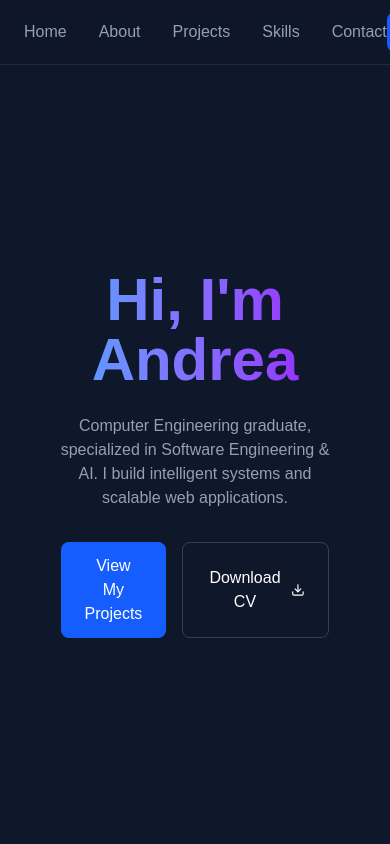
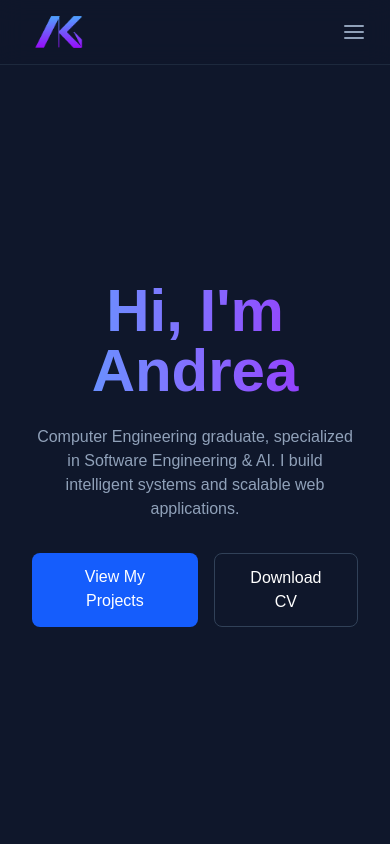
Before and after one commit to galassoandrea/portfolio, a Next.js app: page / in a window 390 px wide. Shown: the top 844 px of the page. Built offline with nearby package versions, Linux system fonts and the light colour scheme.

Commit message:
Update layout for better responsiveness

```diff
--- a/app/page.tsx
+++ b/app/page.tsx
@@ -12,7 +12,7 @@ export default function Home() {
       {/* Hero Section */}
       <section
         id="hero"
-        className="h-screen flex flex-col items-center justify-center text-center p-8"
+        className="h-screen flex flex-col items-center justify-center text-center md:p-8"
       >
         <h1 className="text-6xl font-bold bg-linear-to-r from-blue-400 to-purple-600 bg-clip-text text-transparent">
           Hi, I'm Andrea
@@ -34,7 +34,7 @@ export default function Home() {
             target="_blank"
           >
             Download CV
-            <FiDownload size={18} />
+            <FiDownload size={18} className="hidden md:inline"/>
           </Link>
         </div>
       </section>
@@ -43,7 +43,7 @@ export default function Home() {
       <About/>
 
       {/* Projects Section */}
-      <section id="projects" className="max-w-6xl mx-auto px-8 pb-24">
+      <section id="projects" className="max-w-6xl mx-auto md:px-8 md:pb-24">
         <h2 className="text-3xl font-bold mb-12 flex items-center gap-4">
           <span className="h-2 w-12 bg-blue-500"></span>
           Some Of My Projects
@@ -68,8 +68,8 @@ export default function Home() {
       <Skills />
 
       {/* Contact Section */}
-      <section id="contact" className="max-w-2xl mx-auto px-8 py-24">
-        <div className="bg-slate-800/30 border border-slate-800 rounded-2xl p-8 md:p-12">
+      <section id="contact" className="max-w-2xl mx-auto md:px-8 md:py-24">
+        <div className="bg-slate-800/30 border border-slate-800 rounded-2xl px-4 py-6 md:p-12">
           <h2 className="text-3xl font-bold mb-4">Get in Touch</h2>
           <p className="text-slate-400 mb-8">
             I'm currently looking for new opportunities. Whether you have a
--- a/components/About.tsx
+++ b/components/About.tsx
@@ -2,7 +2,7 @@ import { info } from "@/data/about"
 
 export default function About() {
     return (
-        <section id="about" className="max-w-6xl mb-30 mx-auto px-8 py-24">
+        <section id="about" className="max-w-6xl mb-30 mx-auto md:px-8 py-16 md:py-24">
         <h2 className="text-3xl font-bold mb-12 flex items-center gap-4">
           <span className="h-2 w-12 bg-blue-500"></span>
           About Me
--- a/components/Navbar.tsx
+++ b/components/Navbar.tsx
@@ -1,13 +1,36 @@
+'use client';
+
 import Link from 'next/link';
 import Image from 'next/image';
-import { FiGithub, FiLinkedin } from "react-icons/fi"
+import { FiGithub, FiLinkedin, FiMenu, FiX } from "react-icons/fi"
+import { useState } from 'react';
 
 export default function Navbar() {
+  const [isOpen, setIsOpen] = useState(false);
+
+  const toggleMenu = () => {
+    setIsOpen(!isOpen);
+  };
+
+  const closeMenu = () => {
+    setIsOpen(false);
+  };
+
+  const navLinks = [
+    { href: "/", label: "Home" },
+    { href: "#about", label: "About" },
+    { href: "#projects", label: "Projects" },
+    { href: "#skills", label: "Skills" },
+    { href: "#contact", label: "Contact" }
+  ];
+
   return (
     <nav className="fixed top-0 w-full z-50 bg-slate-900/80 backdrop-blur-md border-b border-slate-800">
       <div className="max-w-8xl mx-auto px-6 h-16 flex items-center justify-between">
+        {/* Logo */}
         <Link href="/" className="text-xl font-bold bg-linear-to-r from-blue-400 to-cyan-300 bg-clip-text text-transparent">
           <Image
+            className="w-18 md:w-20"
             src="/logo.png"
             width={80}
             height={80}
@@ -15,17 +38,21 @@ export default function Navbar() {
           />
         </Link>
 
-        <div className="flex gap-8 items-center text-md font-medium text-slate-400">
-          <Link href="/" className="hover:text-white transition">Home</Link>
-          <Link href="#about" className="hover:text-white transition">About</Link>
-          <Link href="#projects" className="hover:text-white transition">Projects</Link>
-          <Link href="#skills" className="hover:text-white transition">Skills</Link>
-          <Link href="#contact" className="hover:text-white transition">
-            Contact
-          </Link>
+        {/* Desktop Navigation */}
+        <div className="hidden md:flex gap-8 items-center text-md font-medium text-slate-400">
+          {navLinks.map((link) => (
+            <Link
+              key={link.href}
+              href={link.href}
+              className="hover:text-white transition"
+            >
+              {link.label}
+            </Link>
+          ))}
         </div>
 
-        <div className="flex gap-8 items-center text-md font-medium text-slate-400">
+        {/* Desktop Social & Resume */}
+        <div className="hidden md:flex gap-8 items-center text-md font-medium text-slate-400">
           <Link href="/cv_public.pdf" target="_blank" className="px-4 py-2 bg-blue-600 text-white rounded-lg hover:bg-blue-500 transition">Resume</Link>
           <a
               href="https://github.com/galassoandrea"
@@ -46,7 +73,67 @@ export default function Navbar() {
               <FiLinkedin size={20} />
           </a>
         </div>
+
+        {/* Mobile Menu Button */}
+        <button
+          onClick={toggleMenu}
+          className="md:hidden text-slate-400 hover:text-white transition"
+          aria-label="Toggle menu"
+        >
+          {isOpen ? <FiX size={24} /> : <FiMenu size={24} />}
+        </button>
       </div>
+
+      {/* Mobile Dropdown Menu */}
+      {isOpen && (
+        <div className="md:hidden bg-slate-800/95 border-b border-slate-700">
+          <div className="h-full px-6 py-4 space-y-4">
+            {/* Mobile Navigation Links */}
+            {navLinks.map((link) => (
+              <Link
+                key={link.href}
+                href={link.href}
+                className="block text-slate-300 hover:text-white transition py-2"
+                onClick={closeMenu}
+              >
+                {link.label}
+              </Link>
+            ))}
+
+            {/* Mobile Resume Button */}
+            <Link
+              href="/cv_public.pdf"
+              target="_blank"
+              className="block px-4 py-2 bg-blue-600 text-white rounded-lg hover:bg-blue-500 transition text-center"
+              onClick={closeMenu}
+            >
+              Resume
+            </Link>
+
+            {/* Mobile Social Links */}
+            <div className="flex gap-6 pt-4 border-t border-slate-700">
+              <a
+                href="https://github.com/galassoandrea"
+                target="_blank"
+                rel="noopener noreferrer"
+                className="text-slate-400 hover:text-white transition-colors"
+                aria-label="GitHub"
+              >
+                <FiGithub size={20} />
+              </a>
+              <a
+                href="https://www.linkedin.com/in/andrea-galasso-751798167"
+                target="_blank"
+                rel="noopener noreferrer"
+                className="text-slate-400 hover:text-white transition-colors"
+                aria-label="LinkedIn"
+              >
+                <FiLinkedin size={20} />
+              </a>
+            </div>
+          </div>
+        </div>
+      )}
     </nav>
   );
 }
--- a/components/Skills.tsx
+++ b/components/Skills.tsx
@@ -49,7 +49,7 @@ const skillIcons = {
 
 export default function Skills() {
   return (
-    <section id="skills" className="max-w-6xl mx-auto mb-20 px-8 py-24">
+    <section id="skills" className="max-w-6xl mx-auto mb-20 md:px-8 py-24">
       <h2 className="text-3xl font-bold mb-12 flex items-center gap-4">
         <span className="h-2 w-12 bg-blue-500"></span>
         Skills & Tools
```
